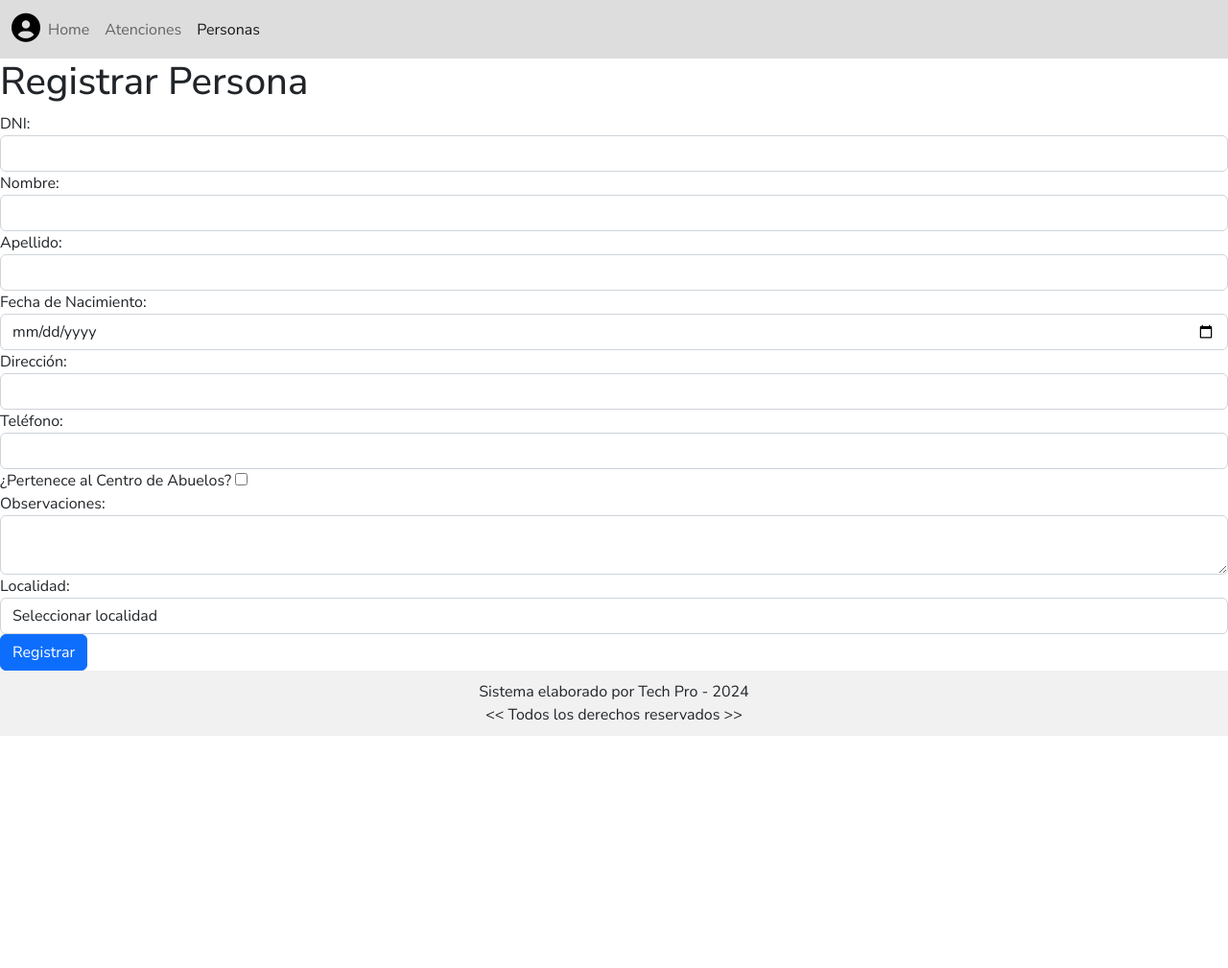
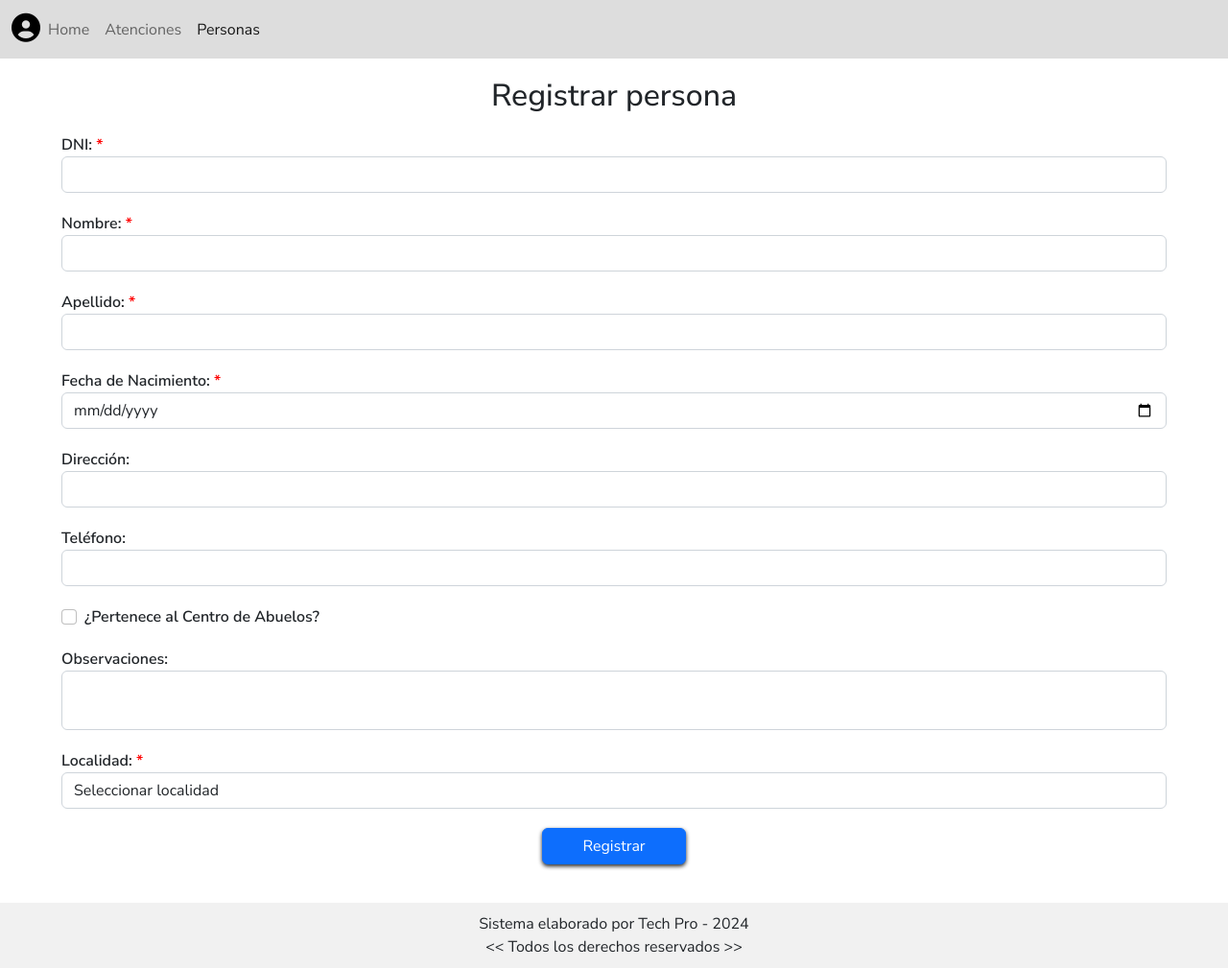
Before and after one commit to NachitoLP/CayetanoProject, a Django app: page /register/person in a window 1280 px wide. Shown: the whole page at 96% size. Before the commit the page ends 767 px from the top, so only its background shows below. Run offline with Django 5.2, Linux system fonts and the light colour scheme; the visitor is signed in with stand-in values (Sample User, id 1); data that the repository does not hold is empty; some libraries are stand-ins or nearby versions.

Commit message:
Vista de Formularios de Registro

```diff
--- a/public/css/style.css
+++ b/public/css/style.css
@@ -5,6 +5,11 @@
     box-sizing: border-box;
     margin: 0;
     padding: 0;
+}
+
+.asterisk_required{
+    color: red;
+    display: inline;
 }
 
 /* LOG IN */
@@ -109,8 +114,6 @@
 
 /* HOME */
 
-
-
     /* NAVBAR */
 
     .navbar {
@@ -202,6 +205,7 @@
         background-color: rgb(30, 83, 243);
     }
 
+
     /* ESTADÍSTICAS */
 
     .home_stadistics_div{
@@ -229,6 +233,7 @@
     .home_search_form_div .btn-secondary{
         background-color: green;
     }
+
 
     /* RESULTADOS */
 
@@ -283,3 +288,27 @@
     text-align: center;
     box-shadow: 0 2px 4px rgba(0, 0, 0, 0.868);
 }
+
+
+/* FORMULARIOS */
+
+.form-group{
+    margin:20px auto;
+    width: 90%;
+}
+
+.form-group label {
+    font-weight: 600;
+}
+
+.form-control{
+    margin: auto;
+}
+
+.btn_register__FORM {
+    display: block;
+    width: 150px;
+    margin: 20px auto 40px;
+    text-align: center;
+    box-shadow: 0 2px 4px rgba(0, 0, 0, 0.868);
+}
--- a/templates/atenciones/view.html
+++ b/templates/atenciones/view.html
@@ -75,7 +75,7 @@
 
     <a href="/register/atention" class="btn btn-primary btn_register_new_atention">Registrar Atención</a>
 
-    <footer class="footer_log_in">
+    <footer class="footer_log_in" style="position: absolute;">
         <p>Sistema elaborado por Tech Pro - 2024</p>
         <p><< Todos los derechos reservados >></p>
     </footer>
--- a/templates/personas/register.html
+++ b/templates/personas/register.html
@@ -43,7 +43,7 @@
     </header>
 
     <div>
-        <h1>Registrar Persona</h1>
+        <h2 class="atention_register_title">Registrar persona</h2>
 
         {% if error %}
             <div class="alert alert-danger">
@@ -55,47 +55,47 @@
             {% csrf_token %}
 
             <div class="form-group">
-                <label for="person_dni">DNI:</label>
+                <label for="person_dni">DNI: <p class="asterisk_required">*</p></label>
                 <input type="number" name="person_dni" id="person_dni" class="form-control" required>
             </div>
 
             <div class="form-group">
-                <label for="person_name">Nombre:</label>
+                <label for="person_name">Nombre: <p class="asterisk_required">*</p></label>
                 <input type="text" name="person_name" id="person_name" class="form-control" required>
             </div>
 
             <div class="form-group">
-                <label for="person_surname">Apellido:</label>
+                <label for="person_surname">Apellido: <p class="asterisk_required">*</p></label>
                 <input type="text" name="person_surname" id="person_surname" class="form-control" required>
             </div>
 
             <div class="form-group">
-                <label for="person_birthdate">Fecha de Nacimiento:</label>
+                <label for="person_birthdate">Fecha de Nacimiento: <p class="asterisk_required">*</p></label>
                 <input type="date" name="person_birthdate" id="person_birthdate" class="form-control" required>
             </div>
 
             <div class="form-group">
                 <label for="person_address">Dirección:</label>
-                <input type="text" name="person_address" id="person_address" class="form-control" required>
+                <input type="text" name="person_address" id="person_address" class="form-control">
             </div>
 
             <div class="form-group">
                 <label for="person_phone">Teléfono:</label>
-                <input type="number" name="person_phone" id="person_phone" class="form-control" required>
+                <input type="number" name="person_phone" id="person_phone" class="form-control">
             </div>
 
-            <div class="form-group">
-                <label for="person_bg_center">¿Pertenece al Centro de Abuelos?</label>
-                <input type="checkbox" name="person_bg_center" id="person_bg_center">
+            <div class="form-group form-check">
+                <label for="person_bg_center" class="form-check-label">¿Pertenece al Centro de Abuelos?</label>
+                <input type="checkbox" name="person_bg_center" id="person_bg_center" class="form-check-input">
             </div>
 
             <div class="form-group">
                 <label for="person_observations">Observaciones:</label>
-                <textarea name="person_observations" id="person_observations" class="form-control"></textarea>
+                <textarea style="resize: none;" name="person_observations" id="person_observations" class="form-control"></textarea>
             </div>
 
             <div class="form-group">
-                <label for="locality_id">Localidad:</label>
+                <label for="locality_id">Localidad: <p class="asterisk_required">*</p></label>
                 <select name="locality_id" id="locality_id" class="form-control" required>
                     <option value="">Seleccionar localidad</option>
                     {% for locality in localities %}
@@ -104,7 +104,7 @@
                 </select>
             </div>
 
-            <button type="submit" class="btn btn-primary">Registrar</button>
+            <button type="submit" class="btn btn-primary btn_register__FORM">Registrar</button>
         </form>
     </div>
 
--- a/templates/personas/view.html
+++ b/templates/personas/view.html
@@ -42,7 +42,7 @@
         </nav>
     </header>
 
-    <h2 class="atention_register_title">Personas Registradas</h2>
+    <h2 class="atention_register_title">Personas registradas</h2>
 
     {% if error %}
         <div class="alert alert-danger">
@@ -75,7 +75,7 @@
 
     <a href="/register/person" class="btn btn-primary btn_register_new_atention">Registrar Persona</a>
 
-    <footer class="footer_log_in">
+    <footer class="footer_log_in" style="position: absolute;">
         <p>Sistema elaborado por Tech Pro - 2024</p>
         <p><< Todos los derechos reservados >></p>
     </footer>
```
Also changed, not shown: templates/atenciones/register.html (+15 -13 lines).
